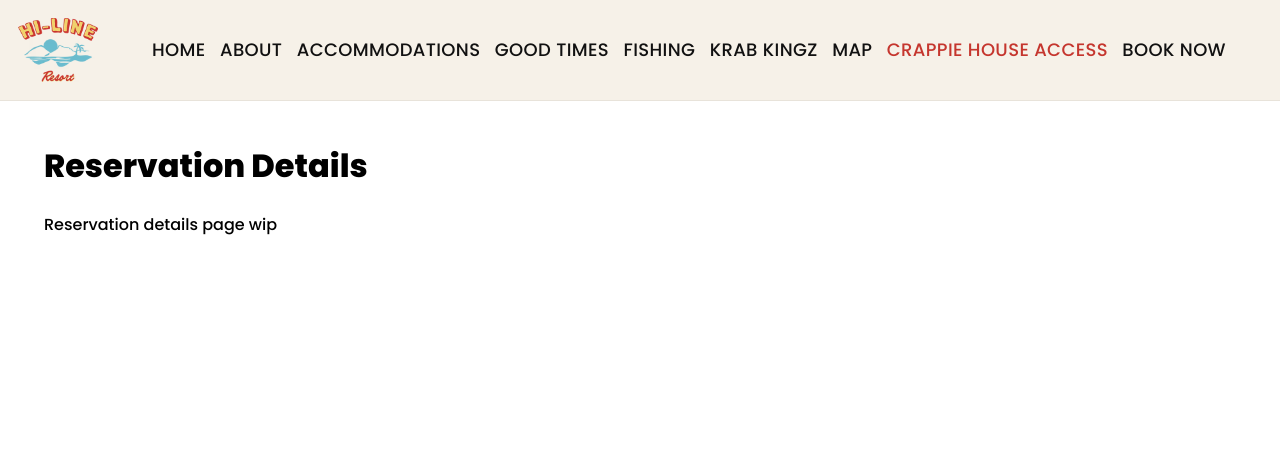
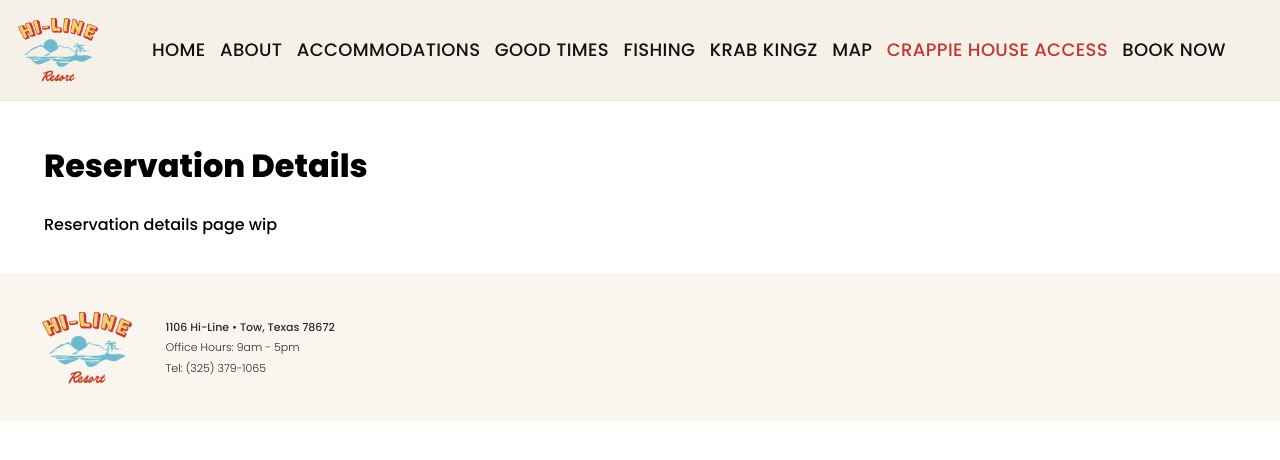
Before and after one commit to guavias/smartpass, a React (Vite) app in the folder frontend/: page /reservation/find in a window 1280 px wide. Shown: the top 460 px of the page. Built offline with nearby package versions, Linux system fonts and the light colour scheme.

Commit message:
added footer

```diff
--- a/frontend/src/app/Shell.tsx
+++ b/frontend/src/app/Shell.tsx
@@ -1,5 +1,6 @@
 import { Outlet, useNavigate, useLocation } from "react-router-dom";
 import Header, { NavKey } from "../components/Header/Header";
+import Footer from "../components/Footer/Footer";
 import { isEmbedMode } from "./embed";
 
 function activeKeyFromPath(pathname: string): NavKey {
@@ -25,9 +26,11 @@ export default function Shell() {
         />
       )}
 
-      <main style={{ padding: embed ? 0 : "0 24px 24px" }}>
+      <main style={{ padding: embed ? 0 : "0 24px 0" }}>
         <Outlet />
       </main>
+
+      {!embed && <Footer />}
     </div>
   );
 }
--- /dev/null
+++ b/frontend/src/components/Footer/Footer.module.css
@@ -0,0 +1,50 @@
+.footer {
+	background: #F9F6F0;
+	font-family: "Poppins", system-ui, -apple-system, "Segoe UI", Roboto, Arial, sans-serif;
+}
+
+.inner {
+	width: min(1280px, 100%);
+	margin: 0 auto;
+	padding: 39px 42px 37px;
+	display: flex;
+	align-items: center;
+	gap: 34px;
+}
+
+.logo {
+	width: clamp(5px, 7vw, 100px);
+	height: auto;
+	display: block;
+	flex: 0 0 auto;
+}
+
+.details {
+	display: grid;
+	gap: 8px;
+	color: #2a2a2a;
+}
+
+.line {
+	margin: 0;
+	font-size: clamp(11px, 0.75vw, 14px);
+	font-weight: 500;
+	line-height: 1.15;
+}
+
+.lightLine {
+	font-weight: 300;
+}
+
+@media (max-width: 900px) {
+	.inner {
+		padding: 31px 24px;
+		gap: 22px;
+		align-items: flex-start;
+		flex-direction: column;
+	}
+
+	.line {
+		font-size: clamp(11px, 3.2vw, 13px);
+	}
+}
--- /dev/null
+++ b/frontend/src/components/Footer/Footer.tsx
@@ -0,0 +1,18 @@
+import logo from "../../assets/hilineLogo.png";
+import styles from "./Footer.module.css";
+
+export default function Footer() {
+	return (
+		<footer className={styles.footer}>
+			<div className={styles.inner}>
+				<img src={logo} alt="Hi-Line Resort" className={styles.logo} />
+
+				<div className={styles.details}>
+					<p className={styles.line}>1106 Hi-Line • Tow, Texas 78672</p>
+					<p className={`${styles.line} ${styles.lightLine}`}>Office Hours: 9am - 5pm</p>
+					<p className={`${styles.line} ${styles.lightLine}`}>Tel: (325) 379-1065</p>
+				</div>
+			</div>
+		</footer>
+	);
+}
--- a/frontend/src/styles/globals.css
+++ b/frontend/src/styles/globals.css
@@ -1,4 +1,4 @@
-@import url("https://fonts.googleapis.com/css2?family=Poppins:wght@500;800&display=swap");
+@import url("https://fonts.googleapis.com/css2?family=Poppins:wght@200;300;500;800&display=swap");
 @import "react-day-picker/style.css";
 
 html, body {
```
Also changed, not shown: frontend/src/assets/hi-lineLogo.avif (deleted), 6 other files (tests, documents, lock files or other folders).
